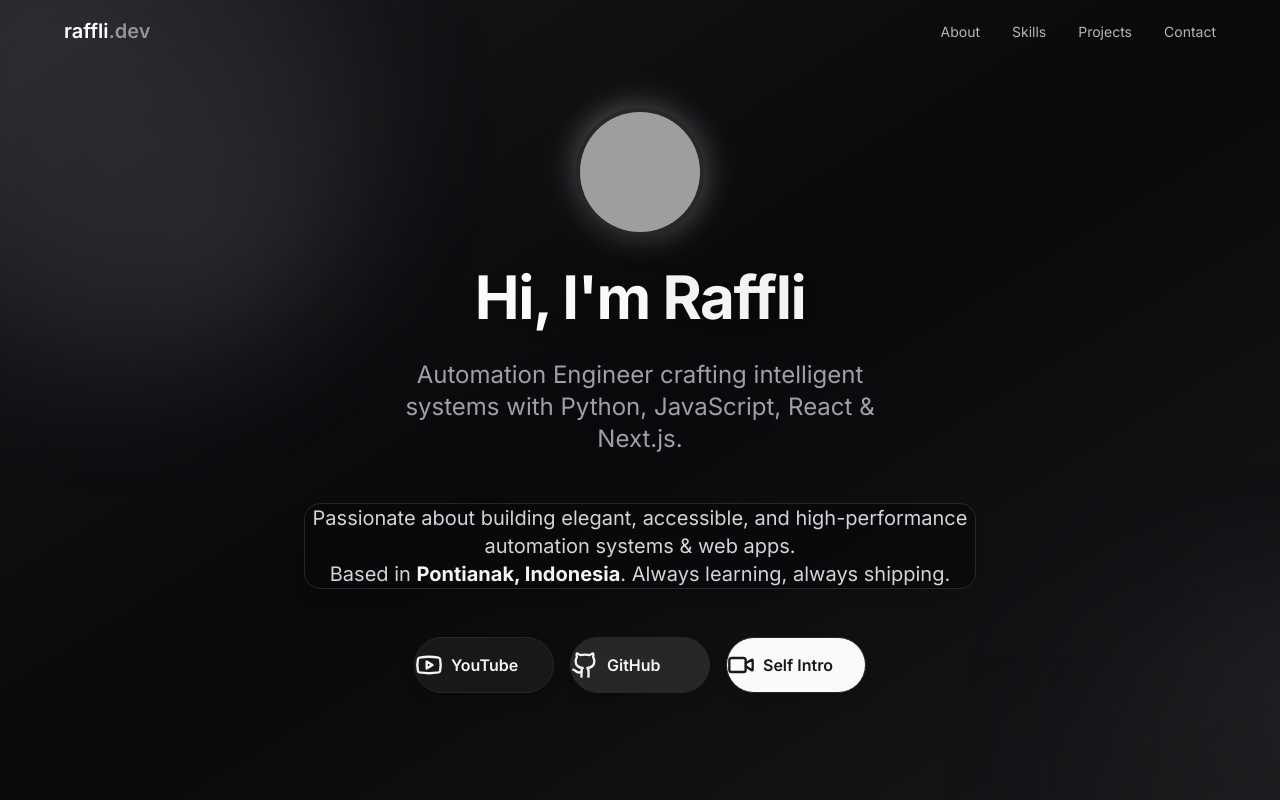
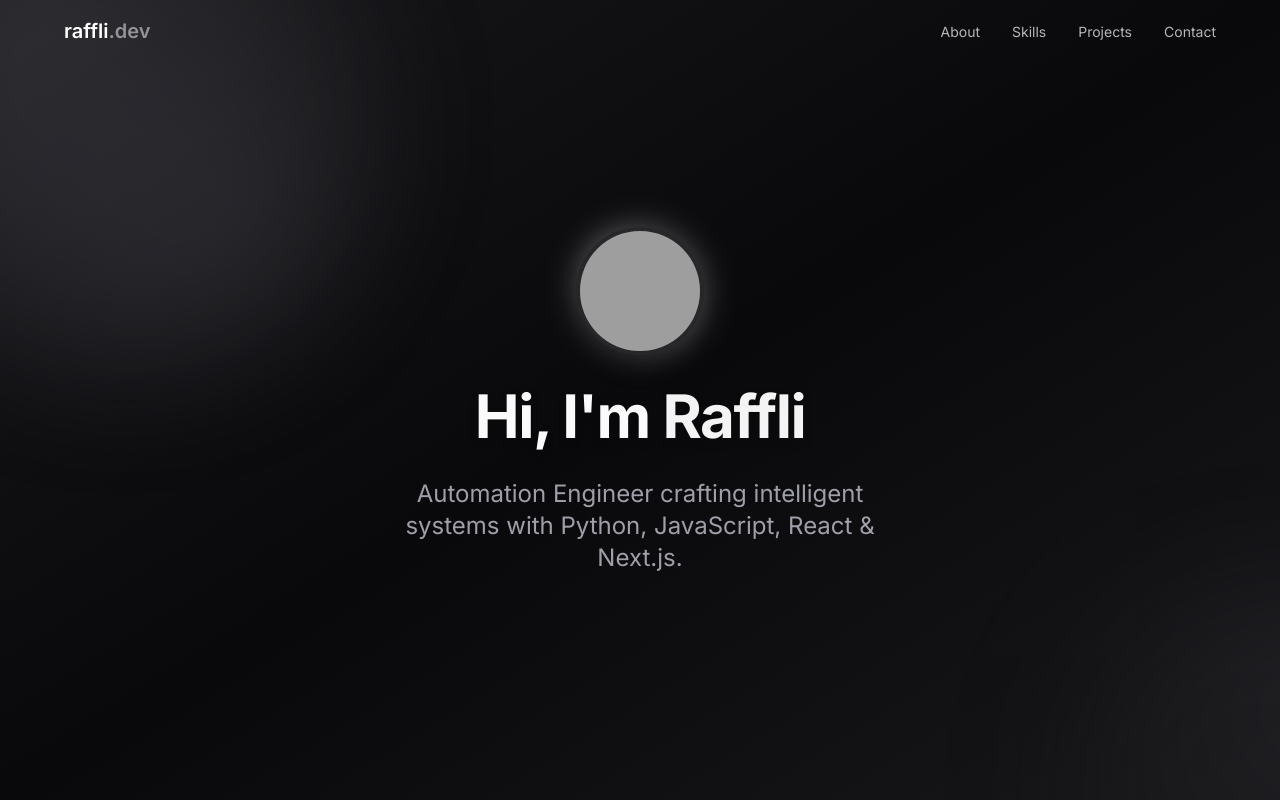
Before and after one commit to Seeyaa77/portofolio, a React (Vite) app: page / in a window 1280 px wide. Shown: the top 800 px of the page. Built offline with nearby package versions, Linux system fonts and the light colour scheme; grey boxes are pictures that could not be loaded.

Commit message:
style: remove about and social blocks, center profile in hero section

```diff
--- a/src/components/ui/personal-landing.jsx
+++ b/src/components/ui/personal-landing.jsx
@@ -1,10 +1,4 @@
 import React from "react";
-import { twMerge } from "tailwind-merge";
-import {
-  Github,
-  Video,
-  Youtube,
-} from "lucide-react";
 
 
 const HeroSection = () => {
@@ -28,73 +22,14 @@ const HeroSection = () => {
   );
 };
 
-const socialLinks = [
-  {
-    href: 'https://youtube.com',
-    label: 'YouTube',
-    icon: <Youtube size={28} />,
-    bg: 'bg-zinc-900',
-    text: 'text-white',
-  },
-  {
-    href: 'https://github.com/Seeyaa77',
-    label: 'GitHub',
-    icon: <Github size={28} />,
-    bg: 'bg-zinc-800',
-    text: 'text-white',
-  },
-  {
-    href: '#about',
-    label: 'Self Intro',
-    icon: <Video size={28} />,
-    bg: 'bg-zinc-50',
-    text: 'text-zinc-900',
-  },
-];
-
-const SocialsBlock = () => (
-  <div className="flex flex-wrap justify-center gap-4 w-full" style={{ fontFamily: "'Inter', system-ui, sans-serif" }}>
-    {socialLinks.map((link) => (
-      <a
-        key={link.label}
-        href={link.href}
-        target={link.href.startsWith('http') ? '_blank' : undefined}
-        rel={link.href.startsWith('http') ? 'noopener noreferrer' : undefined}
-        aria-label={link.label}
-        className={twMerge(
-          'flex items-center gap-2 rounded-full border border-zinc-800 px-7 py-3 text-base font-semibold shadow-lg transition-all duration-200 hover:scale-105 hover:shadow-xl hover:border-zinc-500 focus:outline-none focus:ring-2 focus:ring-zinc-400 bg-opacity-80',
-          link.bg,
-          link.text,
-        )}
-        style={{ minWidth: 140, minHeight: 56 }}
-        tabIndex={0}
-      >
-        {link.icon}
-        <span>{link.label}</span>
-      </a>
-    ))}
-  </div>
-);
-
-const AboutBlock = () => (
-  <div className="w-full rounded-2xl border border-zinc-800 bg-zinc-950/80 p-7 shadow-lg text-center" style={{ fontFamily: "'Inter', system-ui, sans-serif" }}>
-    <p className="text-lg md:text-xl text-zinc-300 font-normal">
-      Passionate about building elegant, accessible, and high-performance automation systems &amp; web apps.
-      <br />Based in <strong className="text-white">Pontianak, Indonesia</strong>. Always learning, always shipping.
-    </p>
-  </div>
-);
-
 export const PersonalLanding = () => {
   return (
-    <div className="min-h-screen w-full flex items-center justify-center bg-gradient-to-br from-zinc-900 via-zinc-950 to-zinc-900 px-4 pt-28 pb-16 text-zinc-50 relative overflow-hidden" style={{ fontFamily: "'Inter', system-ui, sans-serif" }}>
+    <div className="min-h-screen w-full flex items-center justify-center bg-gradient-to-br from-zinc-900 via-zinc-950 to-zinc-900 px-4 pt-16 pb-16 text-zinc-50 relative overflow-hidden" style={{ fontFamily: "'Inter', system-ui, sans-serif" }}>
       {/* Animated background glow */}
       <div className="absolute -top-32 -left-32 w-[500px] h-[500px] bg-gradient-to-tr from-zinc-700 via-zinc-500 to-zinc-800 opacity-10 rounded-full blur-3xl animate-pulse z-0" />
       <div className="absolute -bottom-48 -right-48 w-[400px] h-[400px] bg-gradient-to-bl from-zinc-600 via-zinc-800 to-zinc-900 opacity-10 rounded-full blur-3xl animate-pulse z-0" style={{ animationDelay: '1s' }} />
-      <div className="w-full max-w-2xl flex flex-col items-center gap-12 z-10">
+      <div className="w-full max-w-2xl flex flex-col items-center z-10">
         <HeroSection />
-        <AboutBlock />
-        <SocialsBlock />
       </div>
     </div>
   );
```
